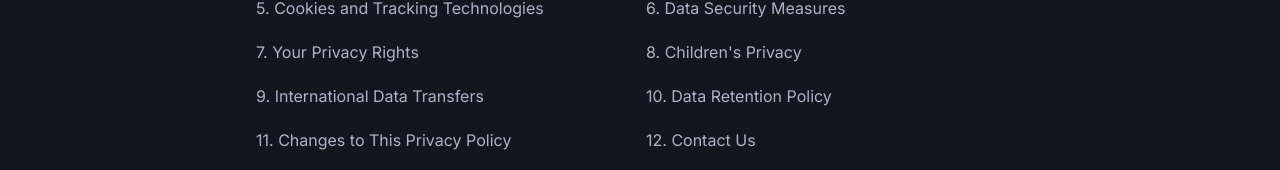
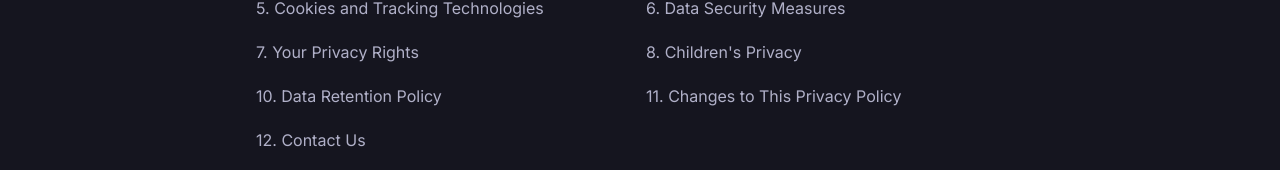
Before and after one commit to hananirfan91-hub/app, a React (Vite) app: page /privacy in a window 1280 px wide. Shown: the part 713-883 px from the top of the page. Built offline with nearby package versions, Linux system fonts and the light colour scheme; no server answers.

Commit message:
Update Privacy.tsx

```diff
--- a/src/pages/Privacy.tsx
+++ b/src/pages/Privacy.tsx
@@ -102,15 +102,7 @@ To exercise these rights, please contact us using the information provided at th
 
 If you are a parent or guardian and believe your child has provided us with personal information, please contact us immediately so we can take appropriate action.`,
   },
-  {
-    id: 'international-transfers',
-    title: '9. International Data Transfers',
-    content: `Your information may be transferred to and maintained on computers located outside of your state, province, country, or other governmental jurisdiction where data protection laws may differ from those in your jurisdiction.
 
-If you are located outside Pakistan and choose to provide information to us, please note that we transfer the data to Pakistan and process it there. Your consent to this Privacy Policy followed by your submission of such information represents your agreement to that transfer.
-
-We ensure appropriate safeguards are in place for international transfers.`,
-  },
   {
     id: 'data-retention',
     title: '10. Data Retention Policy',
```
